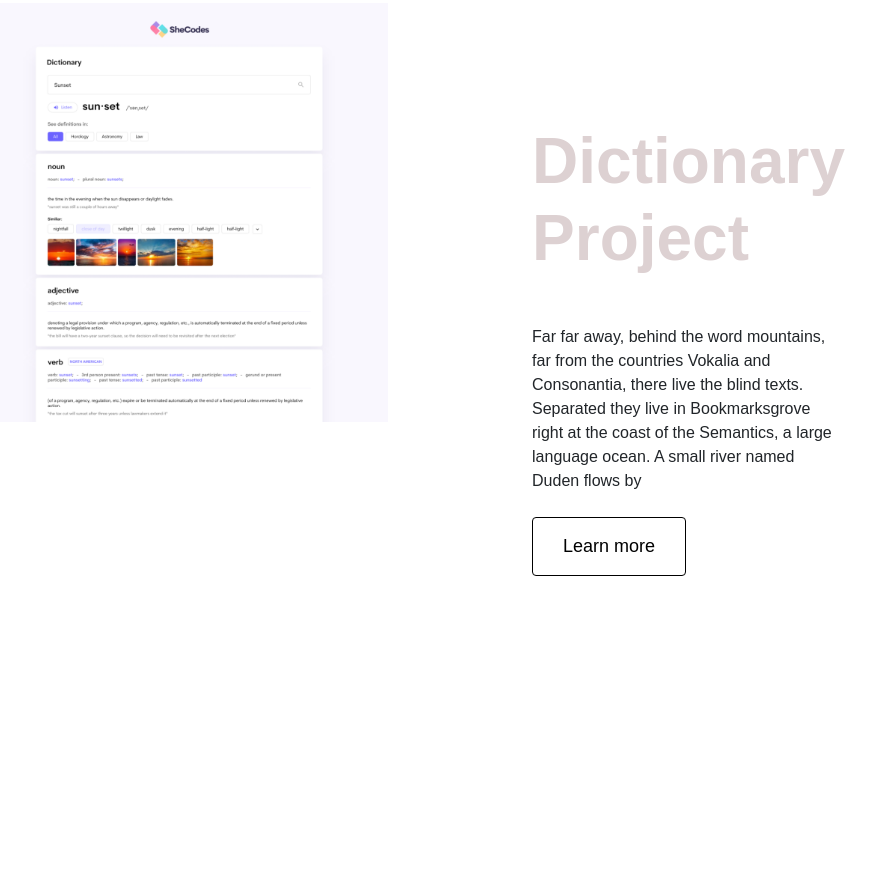
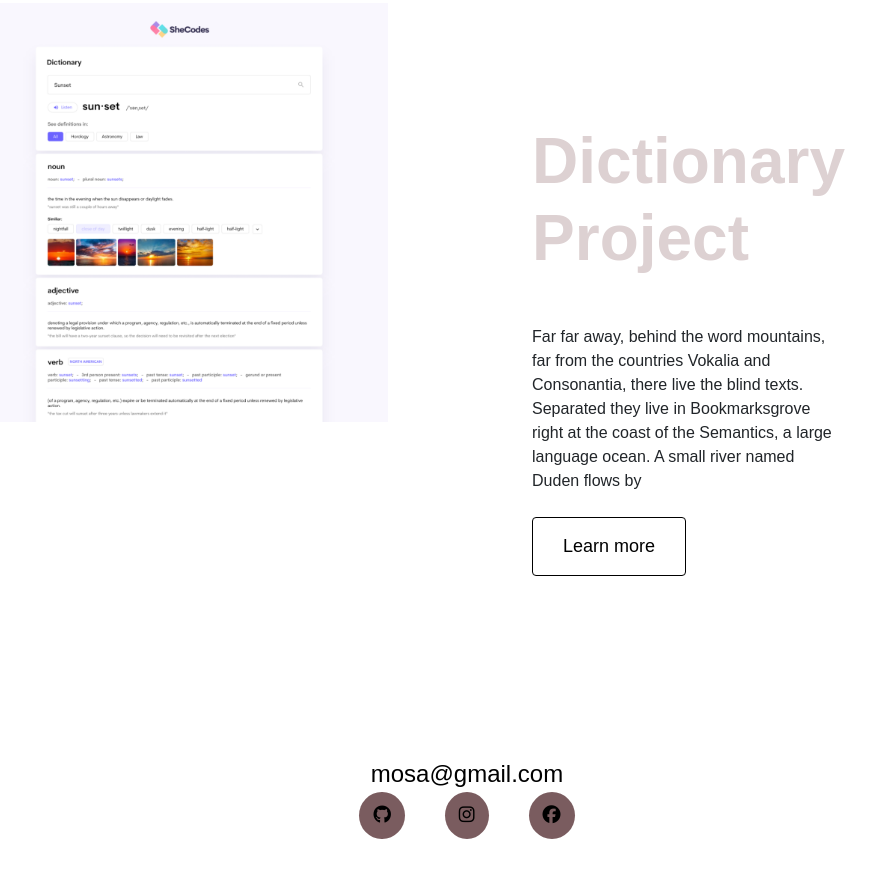
Before and after one commit to 25Mishka/Portfolio-p, a plain HTML site: page index.html in a window 1280 px wide. Shown: the part 2362-3239 px from the top of the page, without its empty margins (173-1048 px from the left). Before the commit the page ends 3106 px from the top, so only its background shows below. Drawn offline with nearby package versions, Linux system fonts and the light colour scheme.

Commit message:
addeed bootstrap for font-awesome, styles footer

```diff
--- a/index.html
+++ b/index.html
@@ -16,6 +16,11 @@
       crossorigin="anonymous"
     ></script>
     <link rel="stylesheet" href="styles.css" />
+    <link
+      rel="stylesheet"
+      href="https://cdnjs.cloudflare.com/ajax/libs/font-awesome/6.5.1/css/all.min.css"
+    />
+
     <title>Portfolio</title>
   </head>
   <body>
@@ -122,6 +127,27 @@
           </div>
         </div>
       </div>
+      <footer>
+        <div class="d-flex justify-content-center">
+          <a href="mailto:mosak.mokebe@gmail.com " class="email-link"
+            >mosa@gmail.com</a
+          >
+        </div>
+        <div class="social-links d-flex justify-content-center">
+          <a
+            href="https://github.com/25Mishka?tab=repositories"
+            target="_blank"
+          >
+            <i class="fa-brands fa-github" aria-hidden="true"></i>
+          </a>
+          <a href="">
+            <i class="fa-brands fa-instagram" aria-hidden="true"></i>
+          </a>
+          <a href="">
+            <i class="fa-brands fa-facebook" aria-hidden="true"></i>
+          </a>
+        </div>
+      </footer>
     </div>
   </body>
 </html>
--- a/styles.css
+++ b/styles.css
@@ -120,6 +120,35 @@ nav a:hover {
   color: var(--secondary-color);
 }
 
+footer {
+  margin: 60px 0;
+}
+
+footer .email-link {
+  text-decoration: none;
+  color: black;
+  font-size: 24px;
+}
+
+footer .email-link:hover {
+  color: var(--secondary-color);
+}
+
+footer .social-links a {
+  margin: 0 20px;
+  color: var(--branding-color);
+  background: var(--secondary-color);
+  padding: 10px 14px;
+  border-radius: 50%;
+  font-size: 18px;
+  transition: all 100ms ease-in-out;
+}
+
+footer .social-links a:hover {
+  color: white;
+  background: var(--branding-color);
+}
+
 @media (max-width: 900px) {
   h1 {
     font-size: 60px;
```
